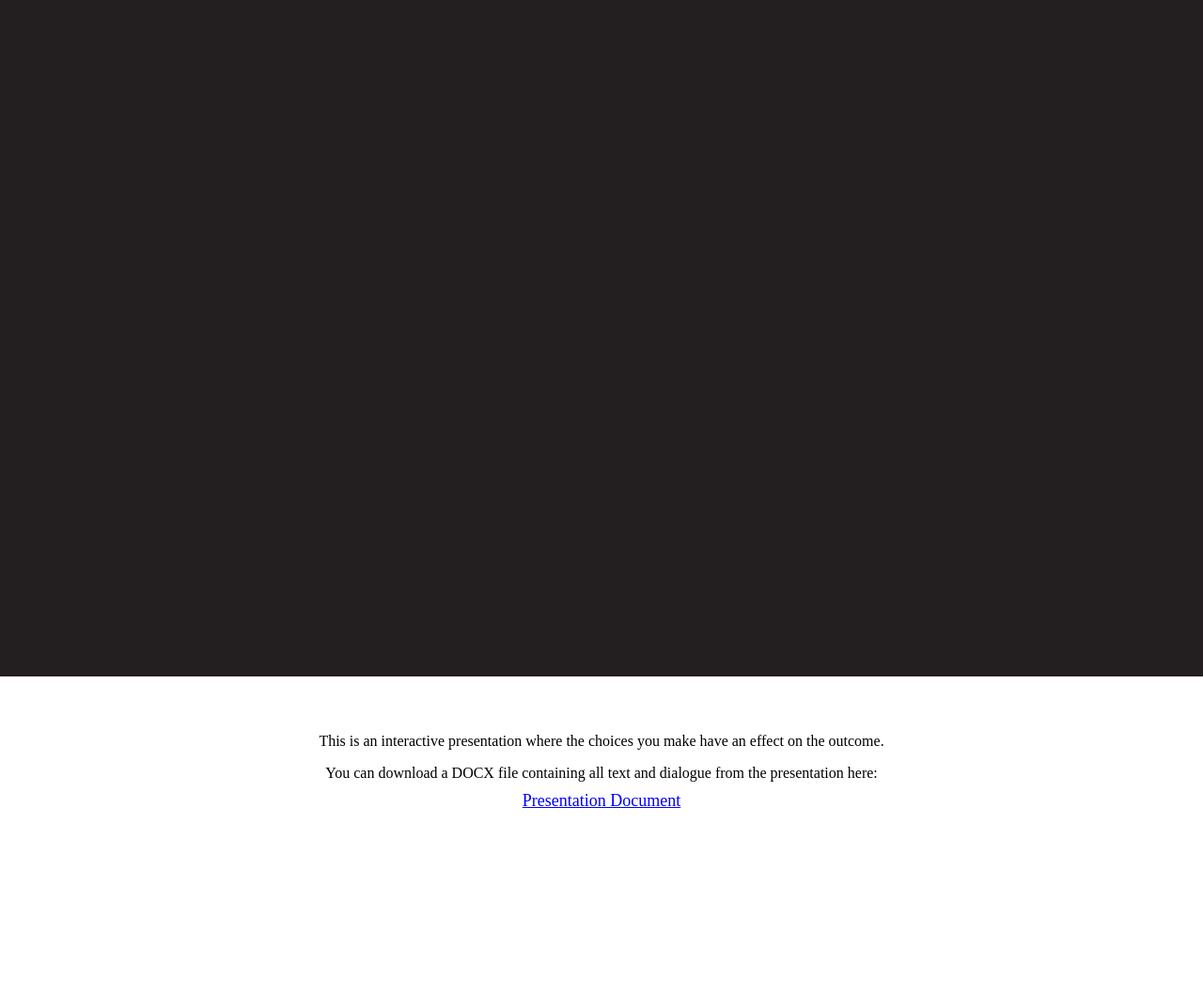
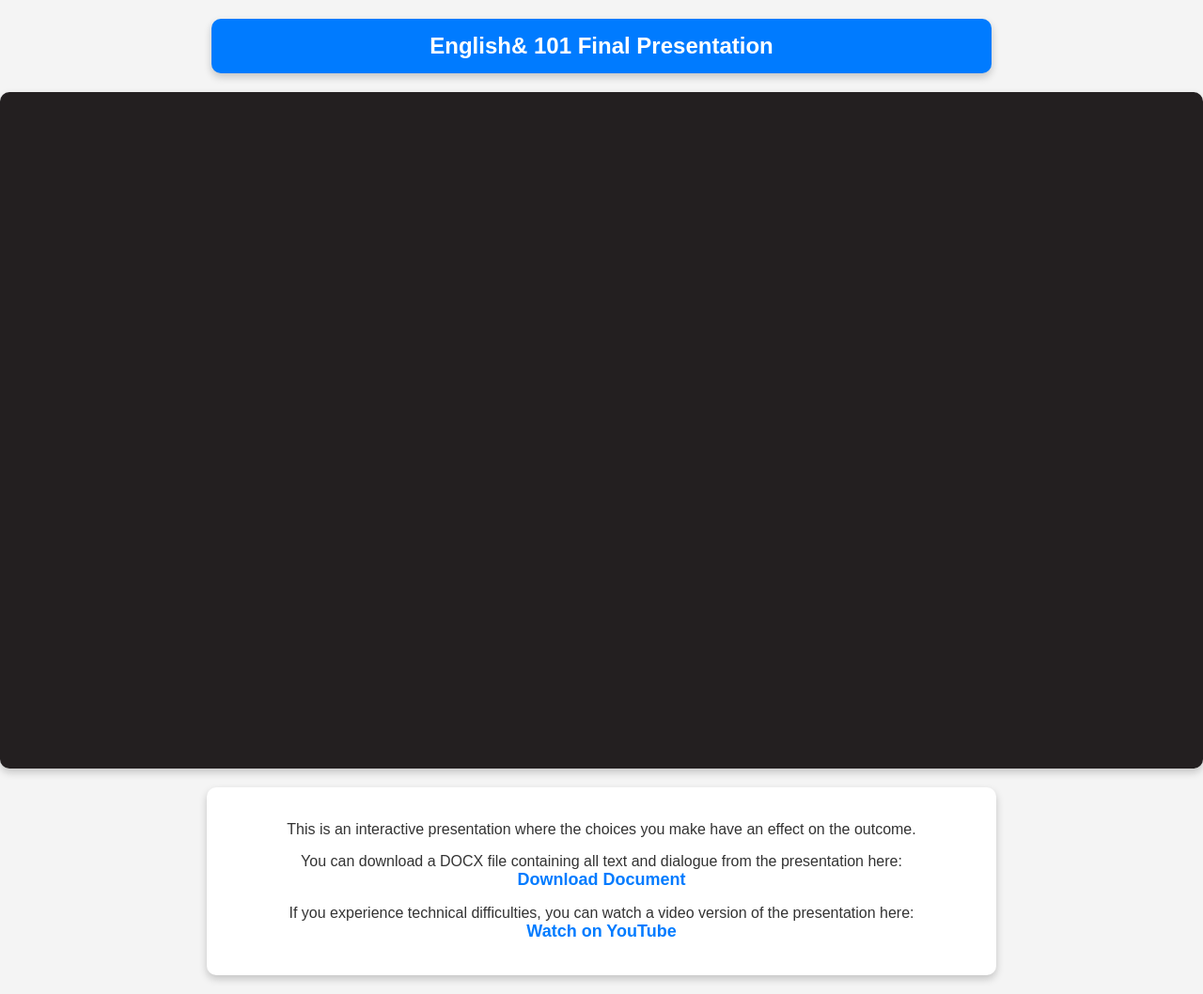
Before and after one commit to JacobyPas01/EnglishComp101, a plain HTML site: page index.html in a window 1280 px wide. Shown: the whole page at 94% size. Before the commit the page ends 899 px from the top, so only its background shows below. Drawn offline with Linux system fonts and the light colour scheme; no server answers.

Commit message:
Add files via upload

```diff
--- a/index.html
+++ b/index.html
@@ -3,57 +3,81 @@
   <head>
     <meta charset="utf-8">
     <meta http-equiv="Content-Type" content="text/html; charset=utf-8">
+    <meta name="viewport" content="width=device-width, initial-scale=1.0">
     <title>Unity WebGL Player | English Comp Final</title>
     <style>
       body {
+        font-family: Arial, sans-serif;
         text-align: center;
         padding: 0;
-        border: 0;
         margin: 0;
+        background-color: #f4f4f4;
+        color: #333;
+      }
+      #title-box {
+        background: #007BFF;
+        color: white;
+        padding: 15px;
+        font-size: 24px;
+        font-weight: bold;
+        border-radius: 10px;
+        width: 80%;
+        max-width: 800px;
+        margin: 20px auto;
+        box-shadow: 0 4px 8px rgba(0, 0, 0, 0.2);
+      }
+      #unity-canvas {
+        display: block;
+        margin: 20px auto;
+        border-radius: 10px;
+        box-shadow: 0 4px 8px rgba(0, 0, 0, 0.2);
       }
       #content {
+        background: white;
         padding: 20px;
-        margin-top: 20px;
+        margin: 20px auto;
+        width: 80%;
+        max-width: 800px;
+        border-radius: 10px;
+        box-shadow: 0 4px 8px rgba(0, 0, 0, 0.2);
       }
-      #doc-link, #youtube-link {
+      a {
         font-size: 18px;
-        color: blue;
+        color: #007BFF;
+        text-decoration: none;
+        font-weight: bold;
+      }
+      a:hover {
         text-decoration: underline;
-        cursor: pointer;
-        display: block;
-        margin-top: 10px;
       }
     </style>
   </head>
   <body>
-    <canvas id="unity-canvas" width="1280" height="720" tabindex="-1" style="width: 1280px; height: 720px; background: #231F20"></canvas>
+    <div id="title-box">English& 101 Final Presentation</div>
+    <canvas id="unity-canvas" width="1280" height="720" tabindex="-1" style="background: #231F20"></canvas>
 
-    <!-- Additional content section below the game -->
     <div id="content">
       <p>This is an interactive presentation where the choices you make have an effect on the outcome.</p>
       <p>
         You can download a DOCX file containing all text and dialogue from the presentation here:
-        <a href="/EnglishComp101/Final Presentation Text.docx" id="doc-link" target="_blank">Presentation Document</a>
+		<br>
+        <a href="/EnglishComp101/Final Presentation Text.docx" target="_blank">Download Document</a>
+      </p>
+      <p>
+        If you experience technical difficulties, you can watch a video version of the presentation here:
+		<br>
+        <a href="https://www.youtube.com/watch?v=YOUR_VIDEO_ID" target="_blank">Watch on YouTube</a>
       </p>
     </div>
 
     <script src="Build/WebGL.loader.js"></script>
     <script>
       if (/iPhone|iPad|iPod|Android/i.test(navigator.userAgent)) {
-        // Mobile device style: fill the whole browser client area with the game canvas:
-        var meta = document.createElement('meta');
-        meta.name = 'viewport';
-        meta.content = 'width=device-width, height=device-height, initial-scale=1.0, user-scalable=no, shrink-to-fit=yes';
-        document.getElementsByTagName('head')[0].appendChild(meta);
-
+        document.body.style.textAlign = "left";
         var canvas = document.querySelector("#unity-canvas");
         canvas.style.width = "100%";
-        canvas.style.height = "100%";
-        canvas.style.position = "fixed";
-
-        document.body.style.textAlign = "left";
+        canvas.style.height = "auto";
       }
-
       createUnityInstance(document.querySelector("#unity-canvas"), {
         dataUrl: "Build/WebGL.data",
         frameworkUrl: "Build/WebGL.framework.js",
@@ -62,8 +86,6 @@
         companyName: "DefaultCompany",
         productName: "English Comp Final",
         productVersion: "0.1",
-        // matchWebGLToCanvasSize: false, // Uncomment this to separately control WebGL canvas render size and DOM element size.
-        // devicePixelRatio: 1, // Uncomment this to override low DPI rendering on high DPI displays.
       });
     </script>
   </body>
```
